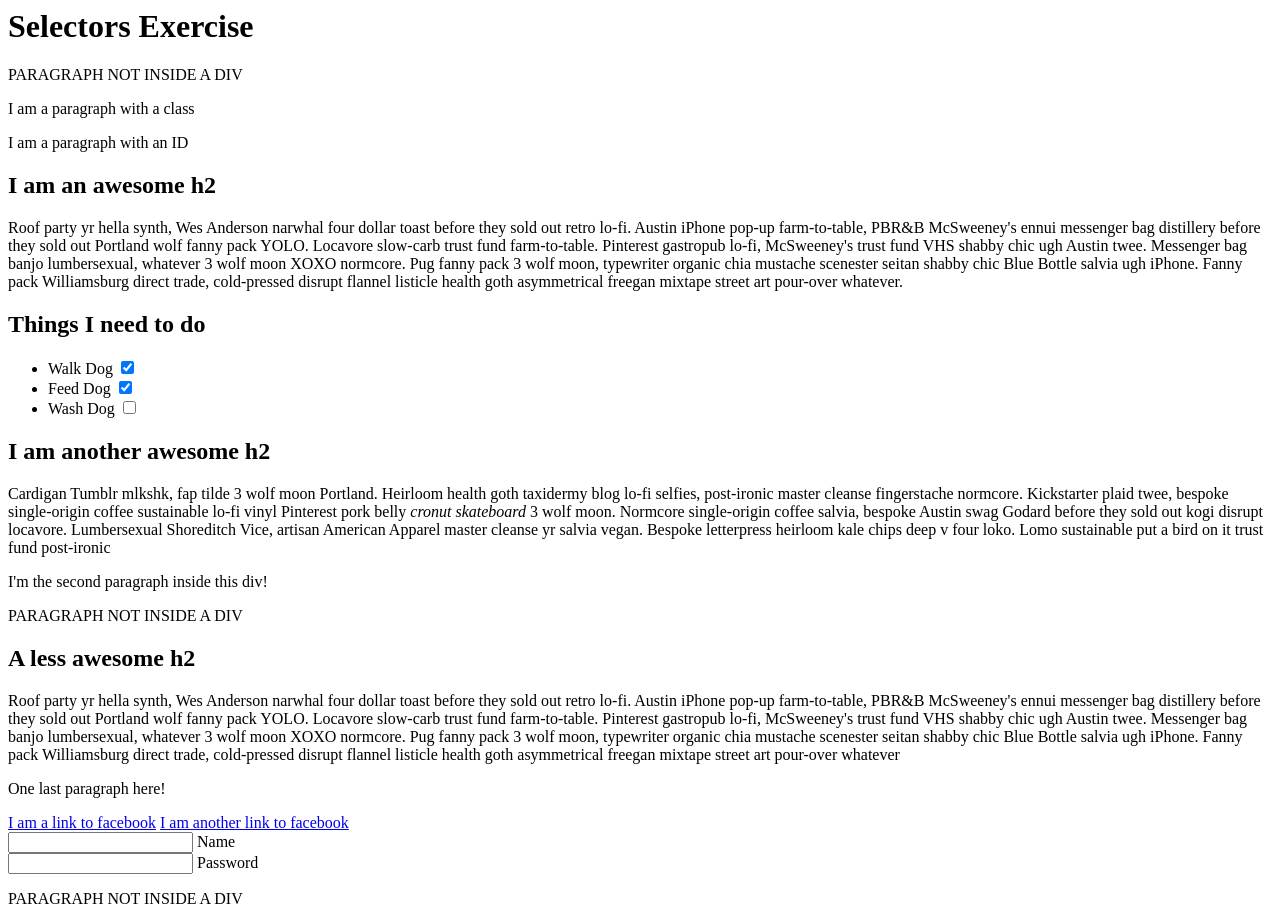
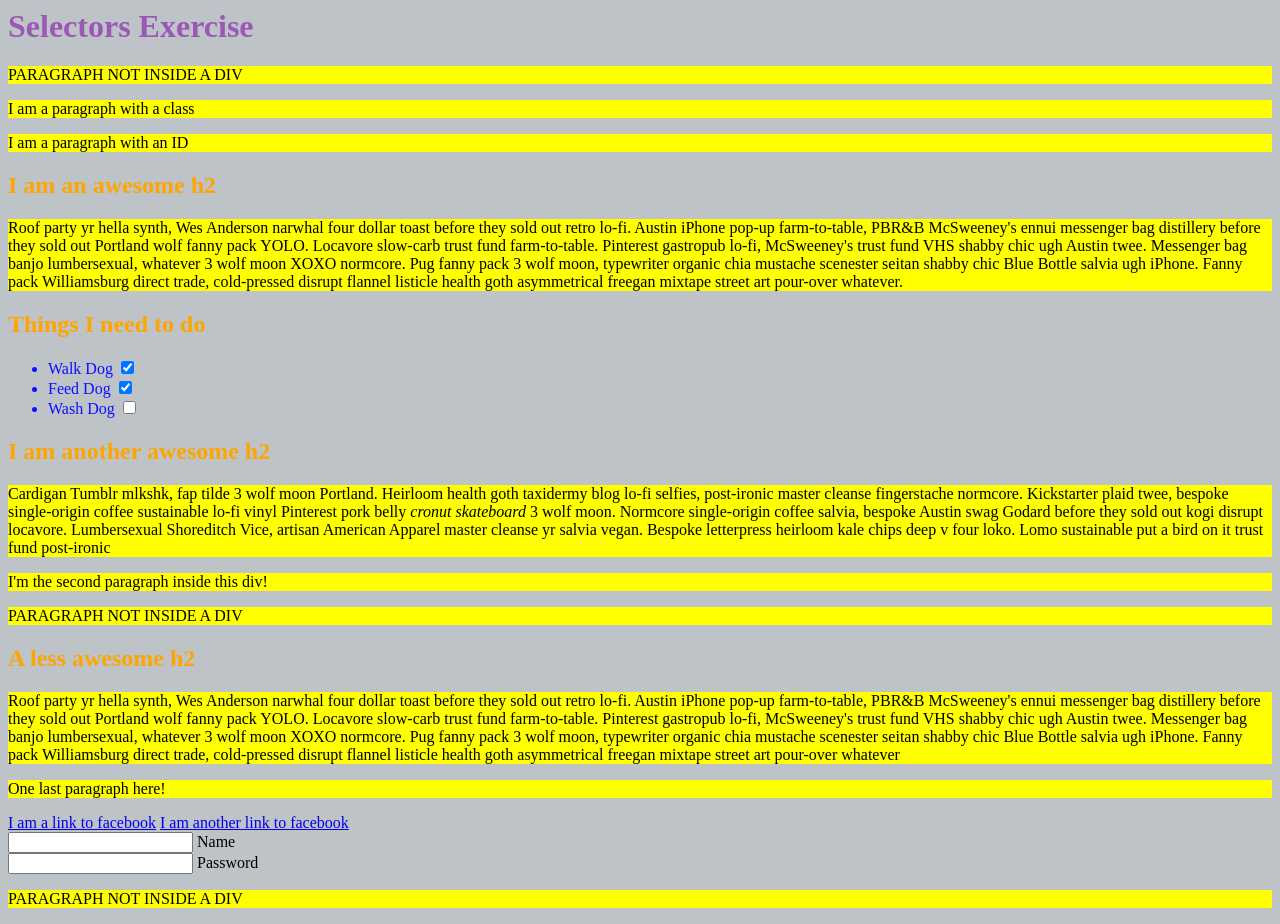
Before and after one commit to hambone124/WebDevBootcamp, a plain HTML site: page Unit5_IntroToCSS/09_Selector_Exercise_Starter/selectorsExercise.html in a window 1280 px wide. Drawn offline with Linux system fonts and the light colour scheme.

Commit message:
Lesson 5-52 v0.1

```diff
--- a/Unit5_IntroToCSS/09_Selector_Exercise_Starter/selectors.css
+++ b/Unit5_IntroToCSS/09_Selector_Exercise_Starter/selectors.css
@@ -3,20 +3,36 @@ DO NOT ALTER THE EXISTING HTML TO DO THIS.  WRITE ONLY CSS!
 
 /* Give the <body> element a background of #bdc3c7*/
 
+body {
+    background-color: #bdc3c7;
+}
 
 /* Make the <h1> element #9b59b6*/
 
+h1 {
+    color: #9b59b6;
+}
 
 /* Make all <h2> elements orange */
 
+h2 {
+    color: orange;
+}
 
 /* Make all <li> elements blue(pick your own hexadecimal blue)*/
 
+li {
+    color: #0f0fff;
+}
 
 /*Change the background on every paragraph to be yellow*/
 
+p {
+    background-color: yellow;
+}
 
 /*Make all inputs have a 3px red border*/
+
 
 
 /* Give everything with the class 'hello' a white background*/
```
